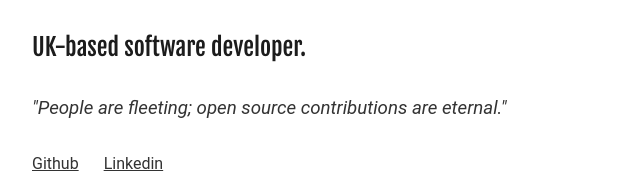
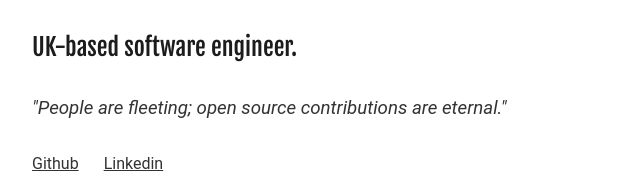
Before and after one commit to sjsanc/sjsanc.xyz, a Gatsby site: page / in a window 1280 px wide. Shown: the part 222-410 px from the top of the page, 32-672 px from the left. Built offline with nearby package versions, Linux system fonts and the light colour scheme; Gatsby itself is replaced by a stand-in of ours.

Commit message:
Another CI test

```diff
--- a/src/pages/index.js
+++ b/src/pages/index.js
@@ -28,7 +28,7 @@ const IndexPage = () => {
             <header>
                 <img src={LogoImage} id="logo" />
                 <h1>SJSANC.</h1>
-                <h2>UK-based software developer.</h2>
+                <h2>UK-based software engineer.</h2>
                 <h3>
                     <em>"People are fleeting; open source contributions are eternal."</em>
                 </h3>
```
